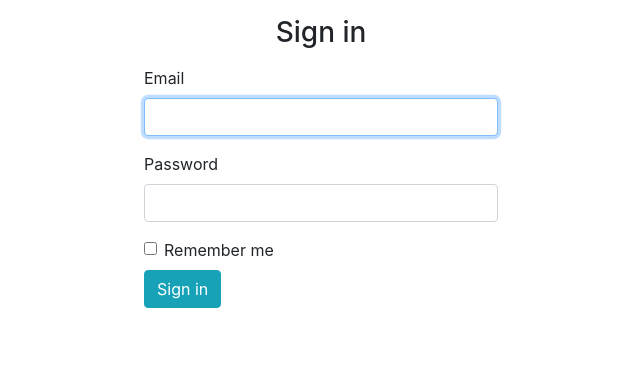
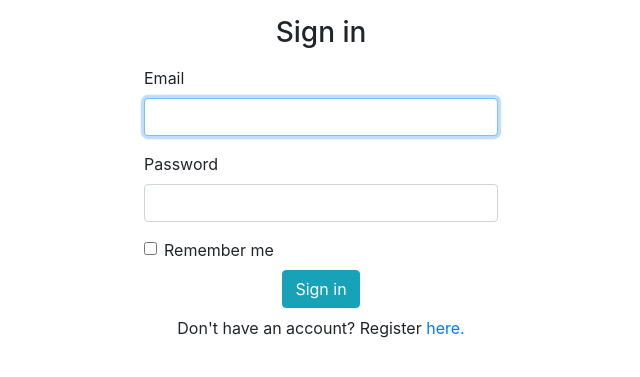
Before and after one commit to Branimir97/WebTraffic, a Symfony app: template templates/admin/login.html.twig in a window 1280 px wide. Shown: the top 377 px of the page, without its empty margins (319-959 px from the left). Run offline with Twig, Linux system fonts and the light colour scheme; the template is opened without the code that fills it, so the values that code supplies are empty; some libraries are stand-ins or nearby versions.

Commit message:
Added links for login and register

```diff
--- a/templates/admin/login.html.twig
+++ b/templates/admin/login.html.twig
@@ -27,9 +27,12 @@
                 <input type="checkbox" class="form-check-input" id="rememberMe">
                 <label class="form-check-label" for="rememberMe">Remember me</label>
             </div>
-            <button type="submit" class="mt-2 btn btn-info">
-                Sign in
-            </button>
+            <div class="text-center">
+                <button type="submit" class="mt-2 btn btn-info">Sign in</button>
+                <p class="mt-2">
+                    Don't have an account? Register <a href="{{ path('app_register') }}">here.</a>
+                </p>
+            </div>
         </form>
     </div>
 {% endblock %}
--- a/templates/admin/register.html.twig
+++ b/templates/admin/register.html.twig
@@ -11,5 +11,11 @@
         {{ form_start(registrationForm) }}
             {{ form_widget(registrationForm)}}
         {{ form_end(registrationForm) }}
+        <div class="text-center">
+        <p class="mt-2">
+            Already have an account? Login <a href="{{ path('app_login') }}">here.</a>
+        </p>
+        </div>
     </div>
+
 {% endblock %}
```
